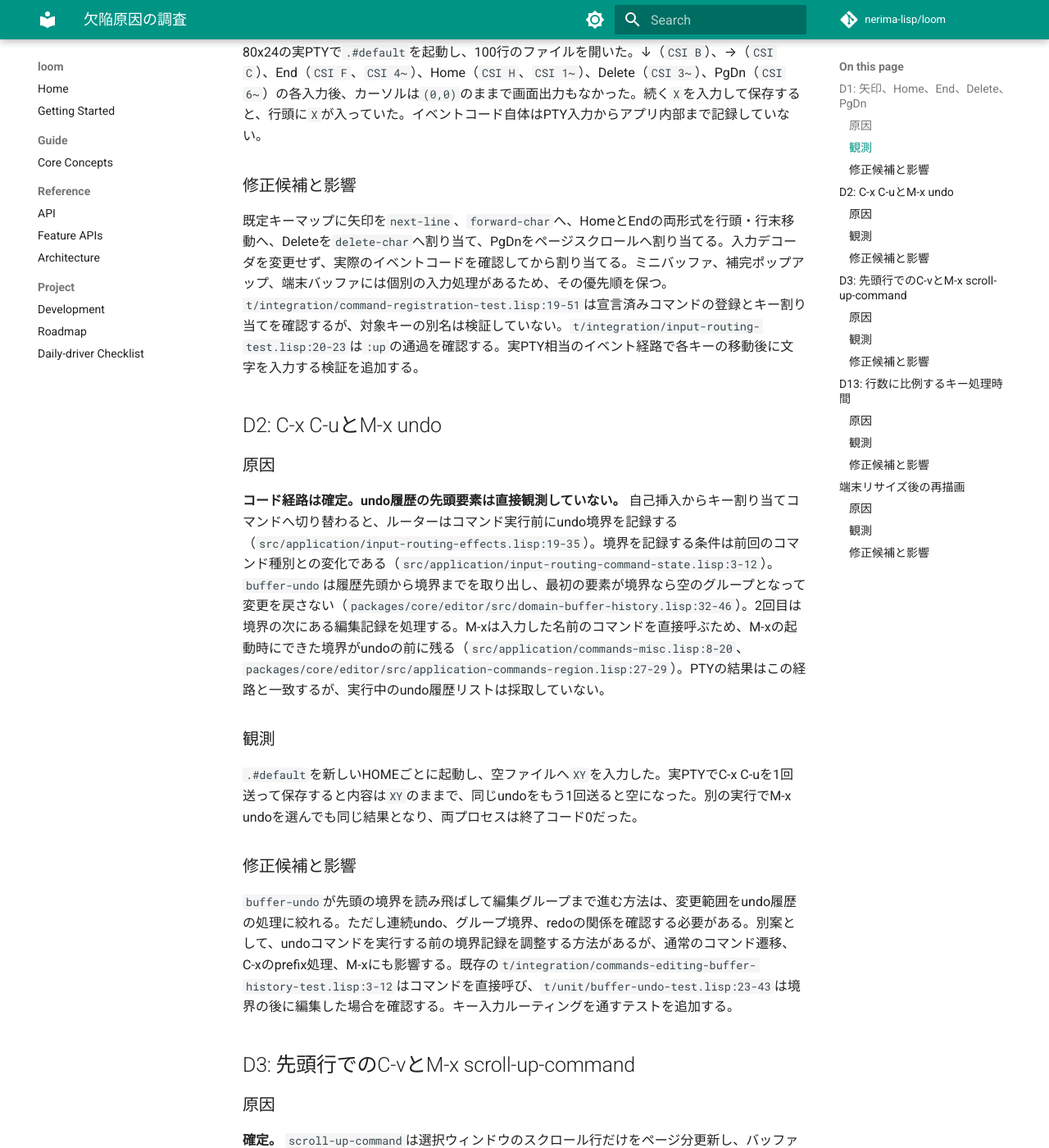
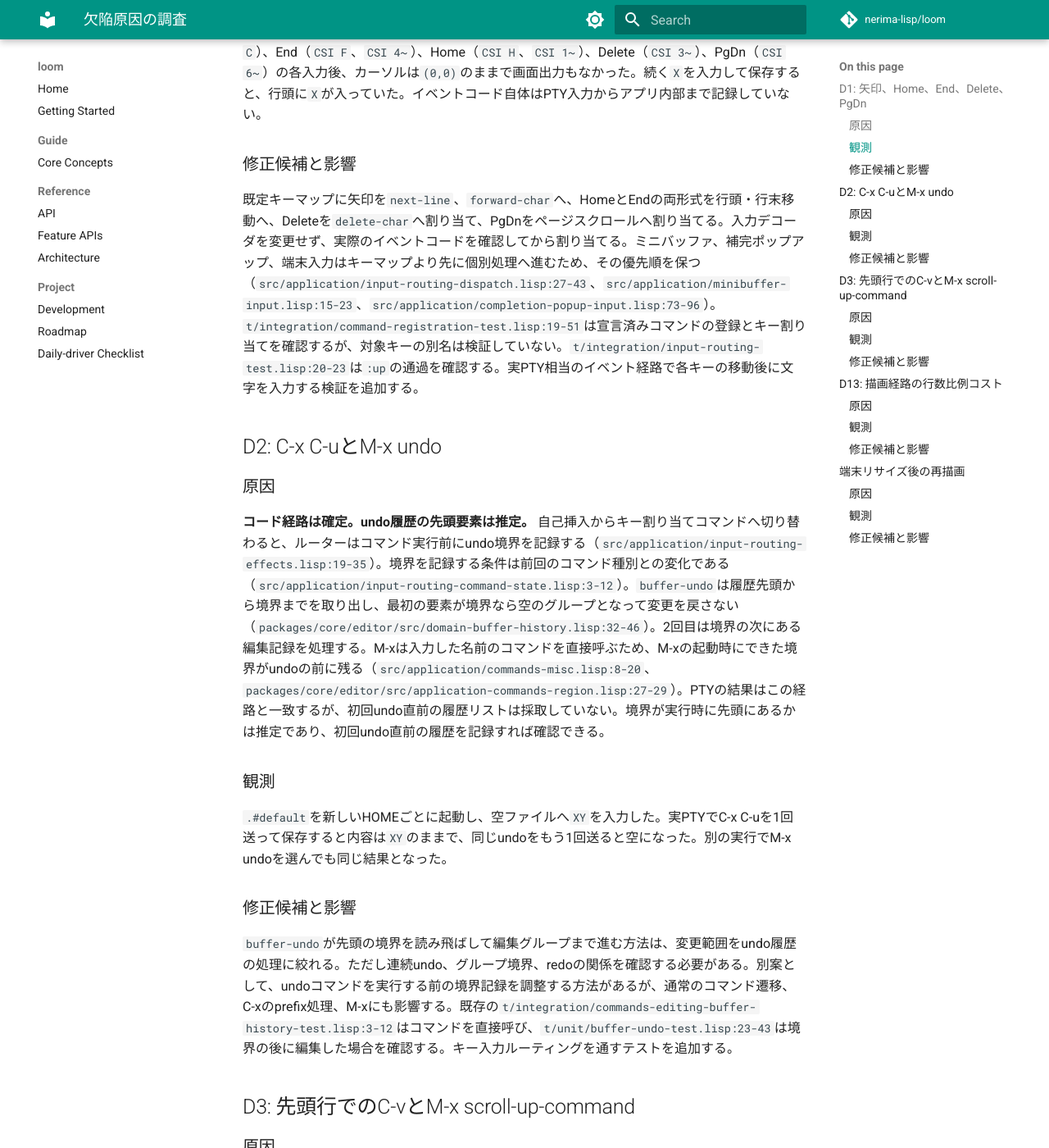
Before and after one commit to nerima-lisp/loom, an MkDocs documentation site: the page built from docs/src/notes/defect-causes.md, in a window 1280 px wide and 1400 px high, scrolled down 779 px. Shown: the whole window at 82% size. Built offline with MkDocs 1.6.1 and Material for MkDocs 9.7.7, drawn with Linux system fonts in a browser that asks for light colours; comment, search, counter and statistics services are not loaded; some of the changed text lies outside the part shown.

Commit message:
docs: clarify diagnostic evidence limits

```diff
--- a/docs/src/notes/defect-causes.md
+++ b/docs/src/notes/defect-causes.md
@@ -1,6 +1,6 @@
 # 欠陥原因の調査
 
-この文書は`docs/src/notes/requirements-modern-editor.md:35-47`のD1、D2、D3、D13と、`docs/src/notes/verification-ledger.md:715`で新たに確認した端末リサイズ後の再描画失敗を扱う。各節の「原因」はコード経路と観測から判断し、推定が残る箇所は観測範囲を併記する。PTY観測には毎回一時HOMEを使い、ビルド済みのdefault実行ファイルを起動した。D13の関数計測も一時HOMEで行った。
+この文書は`docs/src/notes/requirements-modern-editor.md:35-47`のD1、D2、D3、D13と、`docs/src/notes/verification-ledger.md:715`で新たに確認した端末リサイズ後の再描画失敗を扱う。各節の「原因」はコード経路と観測から判断し、推定が残る箇所は観測範囲を併記する。PTY観測には毎回一時HOMEを使い、ビルド済みのdefault実行ファイルを起動した。
 
 ## D1: 矢印、Home、End、Delete、PgDn
 
@@ -14,17 +14,17 @@
 
 ### 修正候補と影響
 
-既定キーマップに矢印を`next-line`、`forward-char`へ、HomeとEndの両形式を行頭・行末移動へ、Deleteを`delete-char`へ割り当て、PgDnをページスクロールへ割り当てる。入力デコーダを変更せず、実際のイベントコードを確認してから割り当てる。ミニバッファ、補完ポップアップ、端末バッファには個別の入力処理があるため、その優先順を保つ。`t/integration/command-registration-test.lisp:19-51`は宣言済みコマンドの登録とキー割り当てを確認するが、対象キーの別名は検証していない。`t/integration/input-routing-test.lisp:20-23`は`:up`の通過を確認する。実PTY相当のイベント経路で各キーの移動後に文字を入力する検証を追加する。
+既定キーマップに矢印を`next-line`、`forward-char`へ、HomeとEndの両形式を行頭・行末移動へ、Deleteを`delete-char`へ割り当て、PgDnをページスクロールへ割り当てる。入力デコーダを変更せず、実際のイベントコードを確認してから割り当てる。ミニバッファ、補完ポップアップ、端末入力はキーマップより先に個別処理へ進むため、その優先順を保つ（`src/application/input-routing-dispatch.lisp:27-43`、`src/application/minibuffer-input.lisp:15-23`、`src/application/completion-popup-input.lisp:73-96`）。`t/integration/command-registration-test.lisp:19-51`は宣言済みコマンドの登録とキー割り当てを確認するが、対象キーの別名は検証していない。`t/integration/input-routing-test.lisp:20-23`は`:up`の通過を確認する。実PTY相当のイベント経路で各キーの移動後に文字を入力する検証を追加する。
 
 ## D2: C-x C-uとM-x undo
 
 ### 原因
 
-**コード経路は確定。undo履歴の先頭要素は直接観測していない。** 自己挿入からキー割り当てコマンドへ切り替わると、ルーターはコマンド実行前にundo境界を記録する（`src/application/input-routing-effects.lisp:19-35`）。境界を記録する条件は前回のコマンド種別との変化である（`src/application/input-routing-command-state.lisp:3-12`）。`buffer-undo`は履歴先頭から境界までを取り出し、最初の要素が境界なら空のグループとなって変更を戻さない（`packages/core/editor/src/domain-buffer-history.lisp:32-46`）。2回目は境界の次にある編集記録を処理する。M-xは入力した名前のコマンドを直接呼ぶため、M-xの起動時にできた境界がundoの前に残る（`src/application/commands-misc.lisp:8-20`、`packages/core/editor/src/application-commands-region.lisp:27-29`）。PTYの結果はこの経路と一致するが、実行中のundo履歴リストは採取していない。
+**コード経路は確定。undo履歴の先頭要素は推定。** 自己挿入からキー割り当てコマンドへ切り替わると、ルーターはコマンド実行前にundo境界を記録する（`src/application/input-routing-effects.lisp:19-35`）。境界を記録する条件は前回のコマンド種別との変化である（`src/application/input-routing-command-state.lisp:3-12`）。`buffer-undo`は履歴先頭から境界までを取り出し、最初の要素が境界なら空のグループとなって変更を戻さない（`packages/core/editor/src/domain-buffer-history.lisp:32-46`）。2回目は境界の次にある編集記録を処理する。M-xは入力した名前のコマンドを直接呼ぶため、M-xの起動時にできた境界がundoの前に残る（`src/application/commands-misc.lisp:8-20`、`packages/core/editor/src/application-commands-region.lisp:27-29`）。PTYの結果はこの経路と一致するが、初回undo直前の履歴リストは採取していない。境界が実行時に先頭にあるかは推定であり、初回undo直前の履歴を記録すれば確認できる。
 
 ### 観測
 
-`.#default`を新しいHOMEごとに起動し、空ファイルへ`XY`を入力した。実PTYでC-x C-uを1回送って保存すると内容は`XY`のままで、同じundoをもう1回送ると空になった。別の実行でM-x undoを選んでも同じ結果となり、両プロセスは終了コード0だった。
+`.#default`を新しいHOMEごとに起動し、空ファイルへ`XY`を入力した。実PTYでC-x C-uを1回送って保存すると内容は`XY`のままで、同じundoをもう1回送ると空になった。別の実行でM-x undoを選んでも同じ結果となった。
 
 ### 修正候補と影響
 
@@ -44,7 +44,7 @@
 
 スクロール量に合わせて点も移動させる方法は、現在の「スクロールは点を動かさない」意味を変え、同じバッファを表示する複数ウィンドウの点や折り返し行へ波及する。別案として、手動スクロール中は点追従を止める状態を導入する方法がある。こちらはフレーム合成の共通不変条件を変え、別コマンド後にいつ点追従を再開するかも決める必要がある。既存の`t/integration/frame-layout-cursor-test.lisp:58-65`は合成時に点へ戻ることを期待し、`t/integration/commands-movement-scroll-edit-test.lisp:14-24`は描画を伴わずスクロール行だけを確認する。E2Eの`t/e2e/scenarios/movement.py:214-222`は先に15行目へ移動してからスクロールする。先頭位置からC-vとM-xを実行し、描画後の表示を確認する結合テストが必要である。
 
-## D13: 行数に比例するキー処理時間
+## D13: 描画経路の行数比例コスト
 
 ### 原因
 
@@ -52,7 +52,7 @@
 
 ### 観測
 
-一時HOMEで起動したin-process測定で、5,000行と20,000行のバッファに対し、各23回`buffer-visible-line`を呼んだ。行数を4倍にすると、1呼び出し当たりの中央値はwall時間で3.62倍、CPU時間で3.55倍だった。各計測バッチの直前と直後に記録した`uptime`は、4バッチすべて`2:54  up 2 days, 17:11, 1 user, load averages: 18.12 19.82 26.43`だった。これは関数単体の測定で、キー入力からフレーム表示までの新しい有効なPTYサンプルは得られていない。既存の実機測定は`docs/src/notes/verification-ledger.md:689-704`にあるが、別の高負荷条件である。
+一時HOMEで起動したin-process測定で、5,000行と20,000行のバッファに対し、各23回`buffer-visible-line`を呼んだ。行数を4倍にすると、1呼び出し当たりの中央値はwall時間で3.62倍、CPU時間で3.55倍だった。各計測バッチの直前と直後に記録した`uptime`は、4バッチすべて`2:54  up 2 days, 17:11, 1 user, load averages: 18.12 19.82 26.43`だった。これは関数単体の測定で、キー入力からフレーム表示までの新しい有効なPTYサンプルは得られていない。キー応答への寄与を確定するには、点移動とフレーム描画を分けた計測が必要である。既存の実機測定は`docs/src/notes/verification-ledger.md:689-704`にあるが、別の高負荷条件である。
 
 ### 修正候補と影響
 
@@ -62,7 +62,7 @@
 
 ### 原因
 
-**アプリケーション内の再描画経路は確定。OSのシグナル処理は未確認。** 背景処理がないと`%wait-for-editor-input`は入力待ちを使わず、イベントループは`read-byte`によるブロック読み込みへ進む（`src/application/event-loop-control.lisp:31-55`、`src/application/input-dispatch.lisp:17-26`）。入力かタイムアウトが返った場合だけサイズを確認して描画する（`src/application/event-loop.lisp:15-30`）。タイムアウトは端末セッション、LSP、auto-saveなど背景作業がある場合だけ設定される。リサイズ通知に応じてアプリケーションコードがサイズ確認へ戻る経路はなく、キー入力後の次の周回まで再描画しない。`src`と`t`に`SIGWINCH`または`winch`の参照はなかった。依存ライブラリとSBCLのシグナル処理は調べていない。
+**アプリケーション内の再描画経路は確定。OSのシグナル処理は未確認。** 背景処理がないと`%wait-for-editor-input`は入力待ちを使わず、イベントループは`read-byte`によるブロック読み込みへ進む（`src/application/event-loop-control.lisp:31-55`、`src/application/input-dispatch.lisp:17-26`）。入力かタイムアウトが返った場合だけサイズを確認して描画する（`src/application/event-loop.lisp:15-30`）。タイムアウトは端末セッション、LSP、auto-saveなど背景作業がある場合だけ設定される。このアイドル経路では、リサイズ通知に応じてアプリケーションコードがサイズ確認へ戻る処理がなく、次のキー入力まで再描画しない。`src`と`t`に`SIGWINCH`または`winch`の参照はなかった。依存ライブラリとSBCLのシグナル処理は調べていない。
 
 ### 観測
 
```
